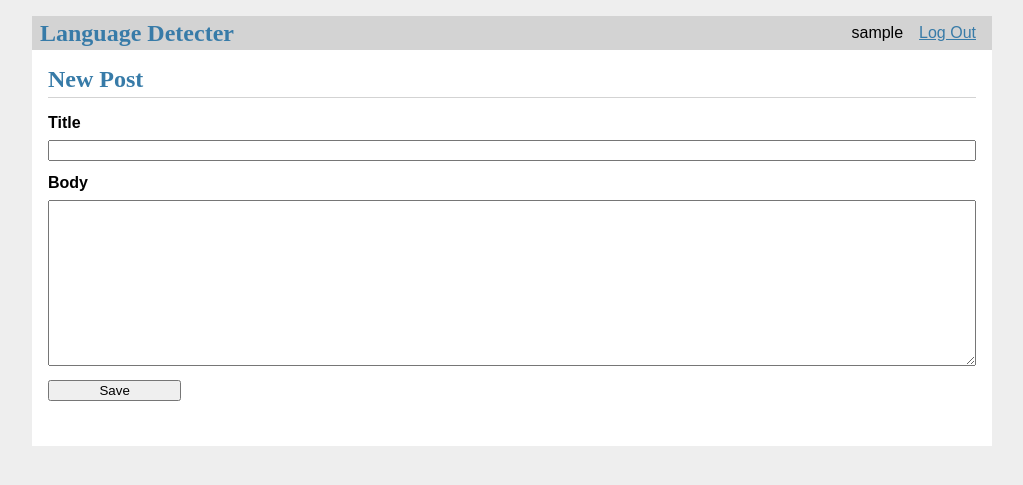
After one commit to mason3k/flask_demo, a Flask app: page /create in a window 1280 px wide. The commit adds this page. Shown: the top 485 px of the page, without its empty margins (128-1151 px from the left). Run offline with Flask 3, Linux system fonts and the light colour scheme; the visitor is signed in with stand-in values (Sample User, id 1); data comes from the database, SQL or seed files in the repository.

Commit message:
🎉 initial commit

```diff
--- a/demo.py
+++ /dev/null
@@ -1 +0,0 @@
-from program import app
--- /dev/null
+++ b/program/auth.py
@@ -0,0 +1,86 @@
+import functools
+
+from flask import Blueprint, flash, g, redirect, render_template, request, session, url_for
+from werkzeug.security import check_password_hash, generate_password_hash
+
+from program.db import get_db
+
+bp = Blueprint("auth", __name__, url_prefix="/auth")
+
+
+@bp.route("/register", methods=("GET", "POST"))
+def register():
+    if request.method == "POST":
+        username = request.form["username"]
+        password = request.form["password"]
+        db = get_db()
+        error = None
+
+        if not username:
+            error = "Username is required."
+        elif not password:
+            error = "Password is required."
+
+        if error is None:
+            try:
+                db.execute(
+                    "INSERT INTO user (username, password) VALUES (?, ?)",
+                    (username, generate_password_hash(password)),
+                )
+                db.commit()
+            except db.IntegrityError:
+                error = f"User {username} is already registered."
+            else:
+                return redirect(url_for("auth.login"))
+
+        flash(error)
+
+    return render_template("auth/register.html")
+
+
+@bp.route("/login", methods=("GET", "POST"))
+def login():
+    if request.method == "POST":
+        username = request.form["username"]
+        password = request.form["password"]
+        db = get_db()
+        error = None
+        user = db.execute("SELECT * FROM user WHERE username = ?", (username,)).fetchone()
+
+        if user is None:
+            error = "Incorrect username."
+        elif not check_password_hash(user["password"], password):
+            error = "Incorrect password."
+
+        if error is None:
+            session.clear()
+            session["user_id"] = user["id"]
+            return redirect(url_for("index"))
+
+        flash(error)
+
+    return render_template("auth/login.html")
+
+
+@bp.before_app_request
+def load_logged_in_user():
+    user_id = session.get("user_id")
+
+    if user_id is None:
+        g.user = None
+    else:
+        g.user = get_db().execute("SELECT * FROM user WHERE id = ?", (user_id,)).fetchone()
+
+
+@bp.route("/logout")
+def logout():
+    session.clear()
+    return redirect(url_for("index"))
+
+
+def login_required(view):
+    @functools.wraps(view)
+    def wrapped_view(**kwargs):
+        return redirect(url_for("auth.login")) if g.user is None else view(**kwargs)
+
+    return wrapped_view
--- /dev/null
+++ b/program/db.py
@@ -0,0 +1,38 @@
+import sqlite3
+
+import click
+from flask import current_app, g
+
+
+def get_db():
+    if "db" not in g:
+        g.db = sqlite3.connect(current_app.config["DATABASE"], detect_types=sqlite3.PARSE_DECLTYPES)
+        g.db.row_factory = sqlite3.Row
+
+    return g.db
+
+
+def init_db():
+    db = get_db()
+
+    with current_app.open_resource("schema.sql") as f:
+        db.executescript(f.read().decode("utf8"))
+
+
+def close_db(e=None):
+    db = g.pop("db", None)
+
+    if db is not None:
+        db.close()
+
+
+@click.command("init-db")
+def init_db_command():
+    """Clear the existing data and create new tables."""
+    init_db()
+    click.echo("Initialized the database.")
+
+
+def init_app(app):
+    app.teardown_appcontext(close_db)
+    app.cli.add_command(init_db_command)
--- /dev/null
+++ b/program/generator.py
@@ -0,0 +1,86 @@
+from flask import Blueprint, flash, g, redirect, render_template, request, url_for
+from werkzeug.exceptions import abort
+
+from program.auth import login_required
+from program.db import get_db
+
+bp = Blueprint("generator", __name__)
+
+
+@bp.route("/")
+def index():
+    db = get_db()
+    posts = db.execute(
+        "SELECT p.id, title, body, created, author_id, username"
+        " FROM post p JOIN user u ON p.author_id = u.id"
+        " ORDER BY created DESC"
+    ).fetchall()
+    return render_template("generator/index.html", posts=posts)
+
+
+@bp.route("/create", methods=("GET", "POST"))
+@login_required
+def create():
+    if request.method == "POST":
+        title = request.form["title"]
+        error = None if title else "Title is required."
+        if error is not None:
+            flash(error)
+        else:
+            db = get_db()
+            body = request.form["body"]
+            db.execute("INSERT INTO post (title, body, author_id)" " VALUES (?, ?, ?)", (title, body, g.user["id"]))
+            db.commit()
+            return redirect(url_for("generator.index"))
+
+    return render_template("generator/create.html")
+
+
+def get_post(id, check_author=True):
+    post = (
+        get_db()
+        .execute(
+            "SELECT p.id, title, body, created, author_id, username"
+            " FROM post p JOIN user u ON p.author_id = u.id"
+            " WHERE p.id = ?",
+            (id,),
+        )
+        .fetchone()
+    )
+
+    if post is None:
+        abort(404, f"Post id {id} doesn't exist.")
+
+    if check_author and post["author_id"] != g.user["id"]:
+        abort(403)
+
+    return post
+
+
+@bp.route("/<int:id>/update", methods=("GET", "POST"))
+@login_required
+def update(id):
+    post = get_post(id)
+    if request.method != "POST":
+        return render_template("generator/update.html", post=post)
+
+    title = request.form["title"]
+    error = None if title else "Title is required."
+    if error is not None:
+        flash(error)
+    else:
+        db = get_db()
+        body = request.form["body"]
+        db.execute("UPDATE post SET title = ?, body = ?" " WHERE id = ?", (title, body, id))
+        db.commit()
+        return redirect(url_for("generator.index"))
+
+
+@bp.route("/<int:id>/delete", methods=("POST",))
+@login_required
+def delete(id):
+    get_post(id)
+    db = get_db()
+    db.execute("DELETE FROM post WHERE id = ?", (id,))
+    db.commit()
+    return redirect(url_for("generator.index"))
--- /dev/null
+++ b/program/schema.sql
@@ -0,0 +1,17 @@
+DROP TABLE IF EXISTS user;
+DROP TABLE IF EXISTS post;
+
+CREATE TABLE user (
+  id INTEGER PRIMARY KEY AUTOINCREMENT,
+  username TEXT UNIQUE NOT NULL,
+  password TEXT NOT NULL
+);
+
+CREATE TABLE post (
+  id INTEGER PRIMARY KEY AUTOINCREMENT,
+  author_id INTEGER NOT NULL,
+  created TIMESTAMP NOT NULL DEFAULT CURRENT_TIMESTAMP,
+  title TEXT NOT NULL,
+  body TEXT NOT NULL,
+  FOREIGN KEY (author_id) REFERENCES user (id)
+);
--- /dev/null
+++ b/program/static/style.css
@@ -0,0 +1,142 @@
+html {
+    font-family: sans-serif;
+    background: #eee;
+    padding: 1rem;
+}
+
+body {
+    max-width: 960px;
+    margin: 0 auto;
+    background: white;
+}
+
+h1,
+h2,
+h3,
+h4,
+h5,
+h6 {
+    font-family: serif;
+    color: #377ba8;
+    margin: 1rem 0;
+}
+
+a {
+    color: #377ba8;
+}
+
+hr {
+    border: none;
+    border-top: 1px solid lightgray;
+}
+
+nav {
+    background: lightgray;
+    display: flex;
+    align-items: center;
+    padding: 0 0.5rem;
+}
+
+nav h1 {
+    flex: auto;
+    margin: 0;
+}
+
+nav h1 a {
+    text-decoration: none;
+    padding: 0.25rem 0.5rem;
+}
+
+nav ul {
+    display: flex;
+    list-style: none;
+    margin: 0;
+    padding: 0;
+}
+
+nav ul li a,
+nav ul li span,
+header .action {
+    display: block;
+    padding: 0.5rem;
+}
+
+.content {
+    padding: 0 1rem 1rem;
+}
+
+.content>header {
+    border-bottom: 1px solid lightgray;
+    display: flex;
+    align-items: flex-end;
+}
+
+.content>header h1 {
+    flex: auto;
+    margin: 1rem 0 0.25rem 0;
+}
+
+.flash {
+    margin: 1em 0;
+    padding: 1em;
+    background: #cae6f6;
+    border: 1px solid #377ba8;
+}
+
+.post>header {
+    display: flex;
+    align-items: flex-end;
+    font-size: 0.85em;
+}
+
+.post>header>div:first-of-type {
+    flex: auto;
+}
+
+.post>header h1 {
+    font-size: 1.5em;
+    margin-bottom: 0;
+}
+
+.post .about {
+    color: slategray;
+    font-style: italic;
+}
+
+.post .body {
+    white-space: pre-line;
+}
+
+.content:last-child {
+    margin-bottom: 0;
+}
+
+.content form {
+    margin: 1em 0;
+    display: flex;
+    flex-direction: column;
+}
+
+.content label {
+    font-weight: bold;
+    margin-bottom: 0.5em;
+}
+
+.content input,
+.content textarea {
+    margin-bottom: 1em;
+}
+
+.content textarea {
+    min-height: 12em;
+    resize: vertical;
+}
+
+input.danger {
+    color: #cc2f2e;
+}
+
+input[type=submit] {
+    align-self: start;
+    min-width: 10em;
+}
--- a/program/templates/100days.html
+++ /dev/null
@@ -1,6 +0,0 @@
-{% extends "base.html" %}
-
-{% block content %}
-<h1>Congrats on starting your 100 Days of Code Challenge</h1>
-<p>This is not from base.html</p>
-{% endblock %}
--- a/program/templates/base.html
+++ b/program/templates/base.html
@@ -1,21 +1,24 @@
-<html>
-
-<head>
-    <meta charset="utf-8">
-    <meta http-equiv="X-UA-Compatible" content="IE=edge">
-    <meta name="viewport" content="width=device-width, initial-scale=1">
-    <!-- load MUI -->
-    <link href="//cdn.muicss.com/mui-0.9.39/css/mui.min.css" rel="stylesheet" type="text/css" />
-    <script src="//cdn.muicss.com/mui-0.9.39/js/mui.min.js"></script>
-</head>
-
-<body>
-    <div class="mui-panel">Menu Bar -
-        <button class="mui-btn mui-btn--raised"><a href="/index">Home</a></button>
-        <button class="mui-btn mui-btn--raised"><a href="/100Days">100 Days</a></button>
-    </div>
-    <hr>
+<!doctype html>
+<title>{% block title %}{% endblock %} - Flaskr</title>
+<link rel="stylesheet" href="{{ url_for('static', filename='style.css') }}">
+<nav>
+    <h1>Language Detecter</h1>
+    <ul>
+        {% if g.user %}
+        <li><span>{{ g.user['username'] }}</span>
+        <li><a href="{{ url_for('auth.logout') }}">Log Out</a>
+            {% else %}
+        <li><a href="{{ url_for('auth.register') }}">Register</a>
+        <li><a href="{{ url_for('auth.login') }}">Log In</a>
+            {% endif %}
+    </ul>
+</nav>
+<section class="content">
+    <header>
+        {% block header %}{% endblock %}
+    </header>
+    {% for message in get_flashed_messages() %}
+    <div class="flash">{{ message }}</div>
+    {% endfor %}
     {% block content %}{% endblock %}
-</body>
-
-</html>
+</section>
--- /dev/null
+++ b/program/templates/generator/create.html
@@ -0,0 +1,15 @@
+{% extends 'base.html' %}
+
+{% block header %}
+<h1>{% block title %}New Post{% endblock %}</h1>
+{% endblock %}
+
+{% block content %}
+<form method="post">
+    <label for="title">Title</label>
+    <input name="title" id="title" value="{{ request.form['title'] }}" required>
+    <label for="body">Body</label>
+    <textarea name="body" id="body">{{ request.form['body'] }}</textarea>
+    <input type="submit" value="Save">
+</form>
+{% endblock %}
--- a/program/templates/index.html
+++ /dev/null
@@ -1,6 +0,0 @@
-{% extends "base.html" %}
-
-{% block content %}
-<h1>Hello!</h1 <p>This is my index.html file</p>
-
-{% endblock content %}
```
Also changed, not shown: program/__init__.py (+36 -2 lines), program/templates/auth/login.html (added, +15 -0 lines), program/templates/auth/register.html (added, +15 -0 lines), program/templates/generator/index.html (added, +28 -0 lines), program/templates/generator/update.html (added, +19 -0 lines), pyproject.toml (added, +18 -0 lines), requirements.txt (deleted, +0 -24 lines), 2 other files.
